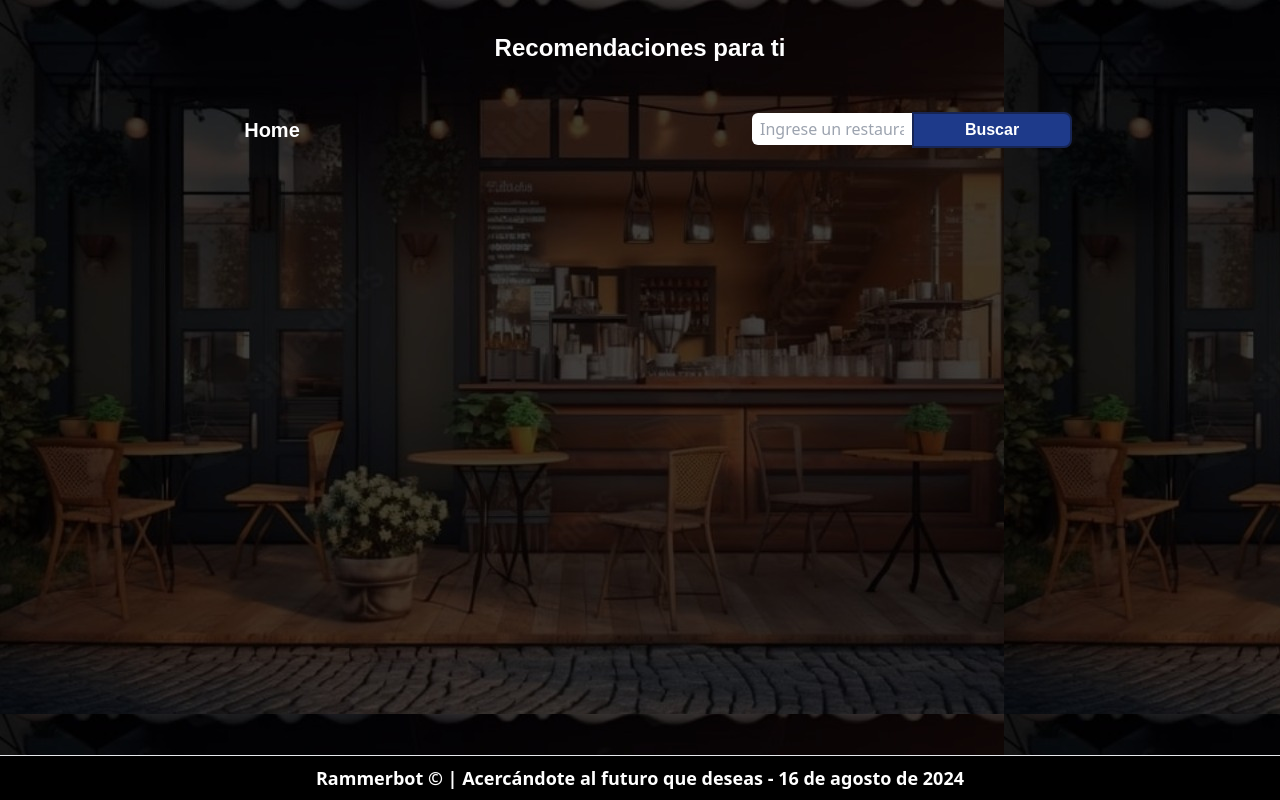
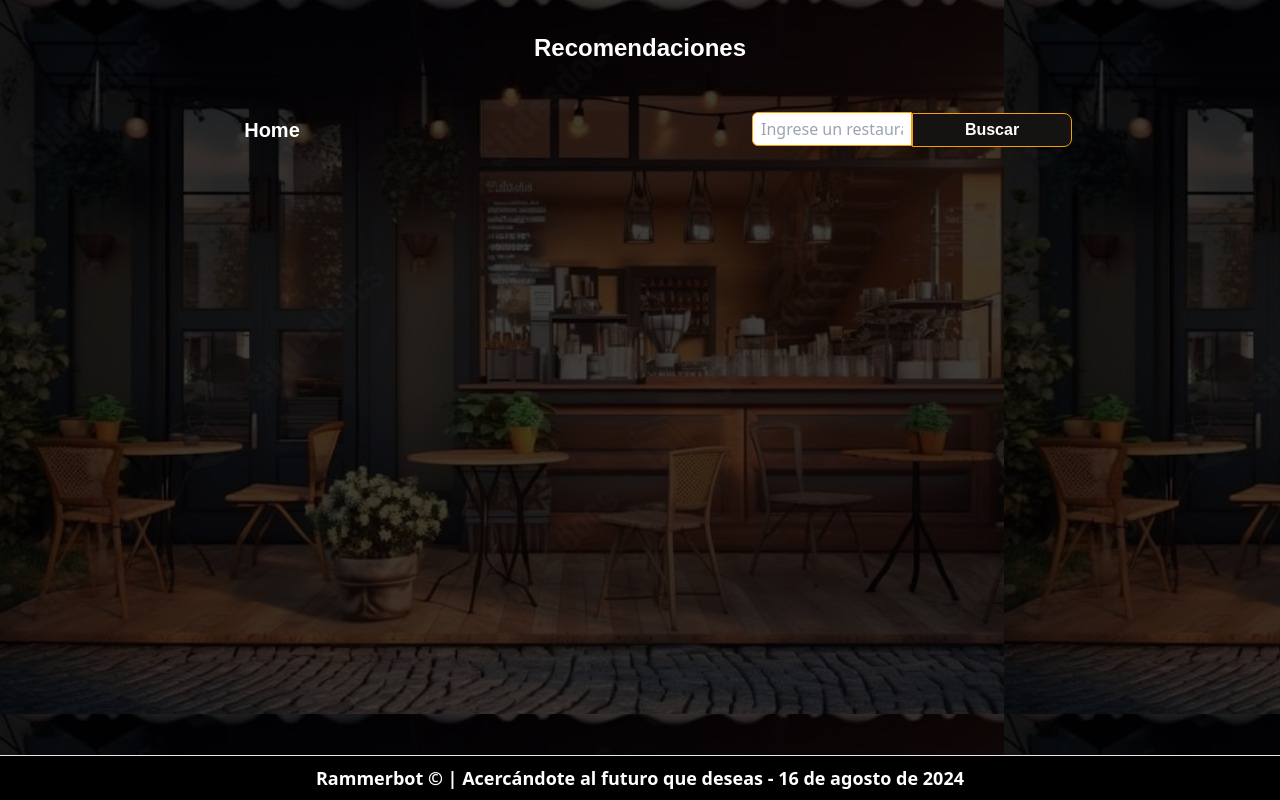
Before and after one commit to marytrini/Recommendations, a React (Vite) app: page /recommender in a window 1280 px wide. Built offline with nearby package versions, Linux system fonts and the light colour scheme.

Commit message:
feat: title hover added

```diff
--- a/src/components/common/card/Card.jsx
+++ b/src/components/common/card/Card.jsx
@@ -6,14 +6,14 @@ const Card = ({ element }) => {
       <div className="h-24 bg-card-blocks rounded-md p-4">
         {" "}
         Restaurante:
-        <h2 className="text-gray-100 font-bold sm:text-sm 2xl:text-lg text-center hover:text-blue-950">
+        <h2 className="text-gray-100 font-bold sm:text-sm 2xl:text-lg text-center hover:text-amber-500">
           {element[0]}
         </h2>
       </div>
       <div className="h-32 bg-card-blocks rounded-md p-4 text-amber-400 text-xs">
         {" "}
         Dirección:
-        <p className="sm:text-xs 2xl:text-sm text-center text-white">
+        <p className="sm:text-xs 2xl:text-sm text-center text-white hover:text-amber-600">
           {element[1]}
         </p>
       </div>
@@ -25,7 +25,7 @@ const Card = ({ element }) => {
       <div className="h-32 bg-card-blocks rounded-md p-4 text-amber-400 text-xs">
         {" "}
         descripción:
-        <p className="sm:text-xs 2xl:text-base text-center text-white">
+        <p className="sm:text-xs 2xl:text-base text-center text-white hover:text-amber-600">
           {" "}
           {element[3]}
         </p>
--- a/src/components/common/navBar/NavBar.jsx
+++ b/src/components/common/navBar/NavBar.jsx
@@ -12,7 +12,7 @@ const NavBar = ({ onSearch, placeholder }) => {
     <div className="flex 2xl:justify-around sm:justify-evenly w-auto">
       <div>
         <button
-          className="sm:max-w-20 2xl:w-40 hover:border-blue-950 hover:border-solid hover:border-2 rounded-lg mr-4 text-white font-pop  sm:text-base 2xl:text-xl font-semibold p-1 hover:bg-zinc-950 hover:text-white "
+          className="sm:max-w-20 2xl:w-40 hover:border-amber-500 hover:border-solid hover:border-[1px] rounded-lg mr-4 text-white font-pop  sm:text-base 2xl:text-xl font-semibold p-1 hover:bg-title-hover hover:text-amber-500 "
           onClick={handleClick}
         >
           Home
--- a/src/components/common/searchBar/SearchBar.jsx
+++ b/src/components/common/searchBar/SearchBar.jsx
@@ -14,7 +14,7 @@ const SearchBar = ({ onSearch, placeholder }) => {
     <div>
       <form onSubmit={handleSearch}>
         <input
-          className="rounded-s-md w-40 sm:max-w-28 h-8 sm:max-h-8 p-2"
+          className="rounded-s-md w-40 sm:max-w-28 h-[33.5px] sm:max-h-8 p-2 border-[1px] border-amber-500 border-solid"
           id="query"
           name="dia"
           type="text"
@@ -23,7 +23,7 @@ const SearchBar = ({ onSearch, placeholder }) => {
           placeholder={placeholder}
         />
         <button
-          className="w-40 sm:max-w-20 border-blue-950 border-solid border-2 rounded-e-lg mr-4 font-pop text-white font-semibold p-1 bg-blue-900 hover:bg-zinc-950 hover:text-white"
+          className="w-40 sm:max-w-20 border-amber-500 border-solid border-[1px] rounded-e-lg mr-4 font-pop text-white font-semibold p-1 bg-title-hover hover:bg-zinc-950 hover:text-amber-500"
           type="submit"
         >
           Buscar
--- a/src/components/layout/LandingPage.jsx
+++ b/src/components/layout/LandingPage.jsx
@@ -4,7 +4,7 @@ import { Link } from "react-router-dom";
 
 const LandingPage = () => {
   return (
-    <div className="min-h-screen flex flex-col bg-custom_gradient overflow-hidden">
+    <div className="min-h-screen flex flex-col bg-custom-bg overflow-hidden">
       <header>
         <div className="flex-shrink-0">
           <Header />
@@ -14,7 +14,7 @@ const LandingPage = () => {
         <div className="flex flex-col space-y-4 mt-8 sm:mt-32">
           <div className="flex justify-center">
             <Link to="/recommender">
-              <button className="w-60 h-auto rounded-lg mr-4 font-pop text-white font-semibold sm:text-base lg:text-lg 2xl:text-xl p-2 hover:bg-zinc-950 hover:text-white">
+              <button className="w-60 h-auto rounded-lg mr-4 font-pop text-white font-semibold sm:text-base lg:text-lg 2xl:text-xl p-2 hover:bg-title-hover hover:text-amber-500 hover:border-solid hover:border-amber-500 hover:border-[1px]">
                 Recommendations
               </button>
             </Link>
--- a/src/components/layout/Recommendation.jsx
+++ b/src/components/layout/Recommendation.jsx
@@ -49,7 +49,7 @@ const Recommendation = () => {
       <header>
         <div className="mt-8 mb-12">
           <h1 className="font-pop text-2xl text-center text-white font-black">
-            Recomendaciones para ti
+            Recomendaciones
           </h1>
         </div>
         <div>
@@ -70,9 +70,9 @@ const Recommendation = () => {
             {error}
           </p>
         )}
-        <div className="flex flex-col items-center gap-12">
+        <div className="flex flex-col items-center gap-12 justify-center">
           {!error && recommendation.length > 0 && (
-            <h1 className="font-pop text-white font-bold text-center sm:text-xs lg:text-lg 2xl:text-xl mt-8 mx-12">
+            <h1 className="font-pop text-white font-bold text-center sm:text-xs lg:text-lg 2xl:text-xl hover:text-amber-500 my-8">
               Recomendaciones basadas en {query}:
             </h1>
           )}
--- a/tailwind.config.js
+++ b/tailwind.config.js
@@ -7,6 +7,7 @@ export default {
         dark: "#333745",
         "card-bg": "#3e3120",
         "card-blocks": "#262221",
+        "title-hover": "#151311",
       },
       backgroundImage: {
         "custom-bg": "url(./assets/restaurant.jpeg)",
```
